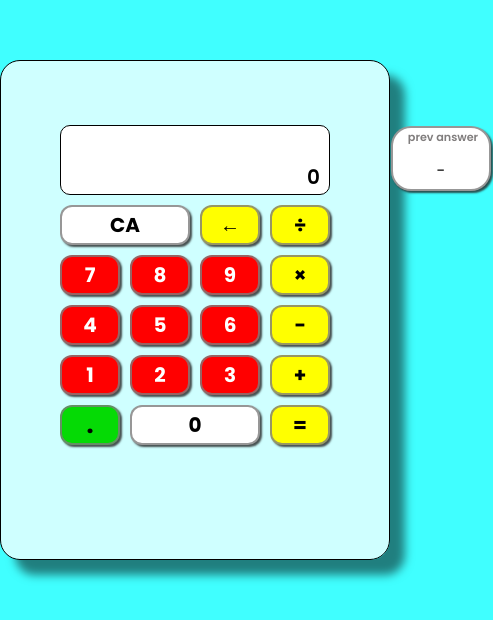
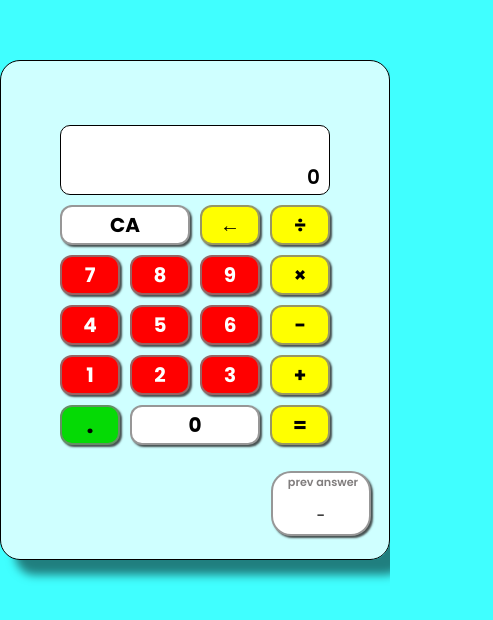
Before and after one commit to hafiizabdull/hafiizabdull.github.io, a plain HTML site: page index.html in a window 390 px wide. Shown: the part 112-732 px from the top of the page, 493 px wide, since content can reach past the window. Drawn offline with Linux system fonts and the light colour scheme.

Commit message:
Melakukan resposive di hp

```diff
--- a/style.css
+++ b/style.css
@@ -166,3 +166,13 @@ button {
     font-weight: bold;
     font-size: 25px;
 }
+
+@media screen and (max-width: 768px) {
+    .container-btn{
+        width: 100vw;
+    }
+.prev-answer {
+    left: 270px;
+    top: 410px;
+}
+}
```
